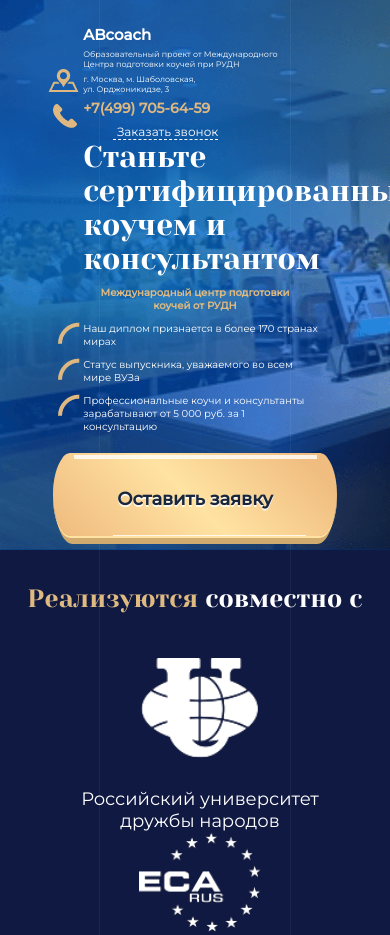
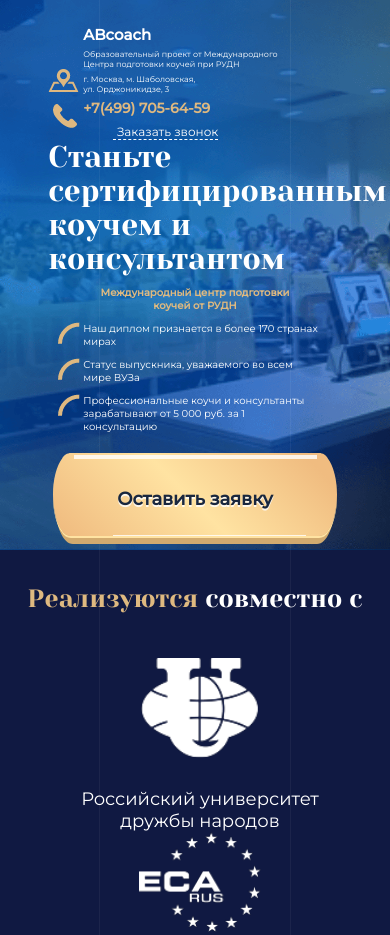
Before and after one commit to zagrick/couch, a plain HTML site: page index.html in a window 390 px wide. Shown: the top 935 px of the page. Drawn offline with Linux system fonts and the light colour scheme.

Commit message:
Update style.css

```diff
--- a/css/style.css
+++ b/css/style.css
@@ -588,7 +588,7 @@
   h1 {
     font-size: 30px;
     width: 100%;
-    margin: 0 auto; }
+    margin-left: -35px !important; }
   h2 {
     font-size: 25px; }
   .side {
```
